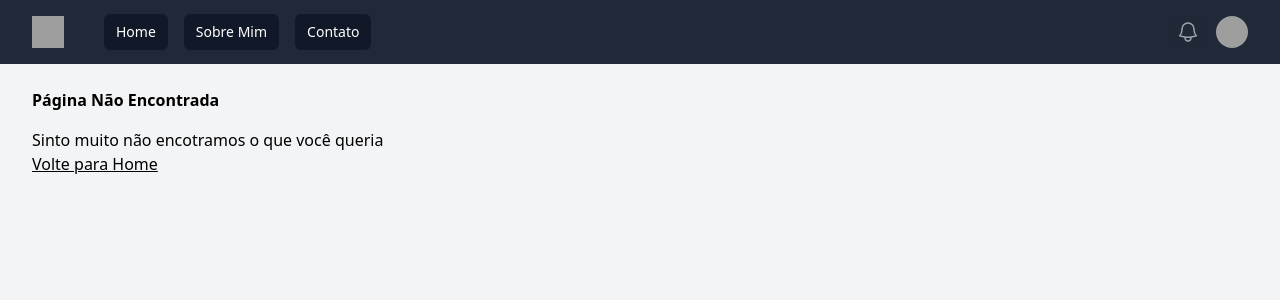
After one commit to RafaCVarela/estudo-laracast, a PHP site: template views/404.php in a window 1280 px wide. The commit adds this page. Shown: the top 300 px of the page. Run offline with PHP 8.4, Linux system fonts and the light colour scheme; the template is opened without the code that fills it, so the values that code supplies are empty; some libraries are stand-ins or nearby versions; grey boxes are pictures that could not be loaded.

Commit message:
Adiciona mais repositórios e atualiza os arquivos

```diff
--- /dev/null
+++ b/controllers/index.php
@@ -0,0 +1,5 @@
+<?php
+
+$heading = 'Home';
+
+require "views/index.view.php";
--- /dev/null
+++ b/functions.php
@@ -0,0 +1,5 @@
+<?php
+
+function urlIs ($value){
+    return $_SERVER['REQUEST_URI'] === $value;
+}
--- a/index.php
+++ b/index.php
@@ -1,5 +1,4 @@
 <?php
 
-$heading = 'Home';
-
-require "views/index.view.php";
+require "functions.php";
+require "router.php";
--- /dev/null
+++ b/views/404.php
@@ -0,0 +1,14 @@
+<?php require ('partials/header.php'); ?>
+<?php require ('partials/nav.php'); ?>
+
+    <main>
+        <div class="mx-auto max-w-7xl px-4 py-6 sm:px-6 lg:px-8">
+            <h1 class="text-2x1 font-bold">Página Não Encontrada</h1>
+            <p class="mt-4">
+                Sinto muito não encotramos o que você queria
+                <br><a href="/" class="text-blue underline">Volte para Home</a>
+            </p>
+        </div>
+    </main>
+
+<?php require ('partials/footer.php'); ?>
--- a/views/partials/nav.php
+++ b/views/partials/nav.php
@@ -8,9 +8,9 @@
                 <div class="hidden md:block">
                     <div class="ml-10 flex items-baseline space-x-4">
                         <!-- Current: "bg-gray-900 text-white", Default: "text-gray-300 hover:bg-gray-700 hover:text-white" -->
-                        <a href="/" aria-current="page" class="rounded-md bg-gray-900 px-3 py-2 text-sm font-medium text-white">Home</a>
-                        <a href="/about.php" class="rounded-md px-3 py-2 text-sm font-medium text-gray-300 hover:bg-gray-700 hover:text-white">Sobre Mim</a>
-                        <a href="/contact.php" class="rounded-md px-3 py-2 text-sm font-medium text-gray-300 hover:bg-gray-700 hover:text-white">Contato</a>
+                        <a href="/" aria-current="page" class="<?= urlIs('/') ? 'bg-gray-900 text-white' : 'text-gray-300'?> rounded-md px-3 py-2 text-sm font-medium hover:bg-gray-700 hover:text-white">Home</a>
+                        <a href="/about" class="<?= urlIs('/about') ? 'bg-gray-900 text-white' : 'text-gray-300'?> rounded-md px-3 py-2 text-sm font-medium hover:bg-gray-700 hover:text-white">Sobre Mim</a>
+                        <a href="/contact" class="<?= urlIs('/contact') ? 'bg-gray-900 text-white' : 'text-gray-300'?> rounded-md px-3 py-2 text-sm font-medium hover:bg-gray-700 hover:text-white">Contato</a>
                     </div>
                 </div>
             </div>
```
Also changed, not shown: router.php (added, +30 -0 lines), controllers/about.php (renamed from about.php), controllers/contact.php (renamed from contact.php).
